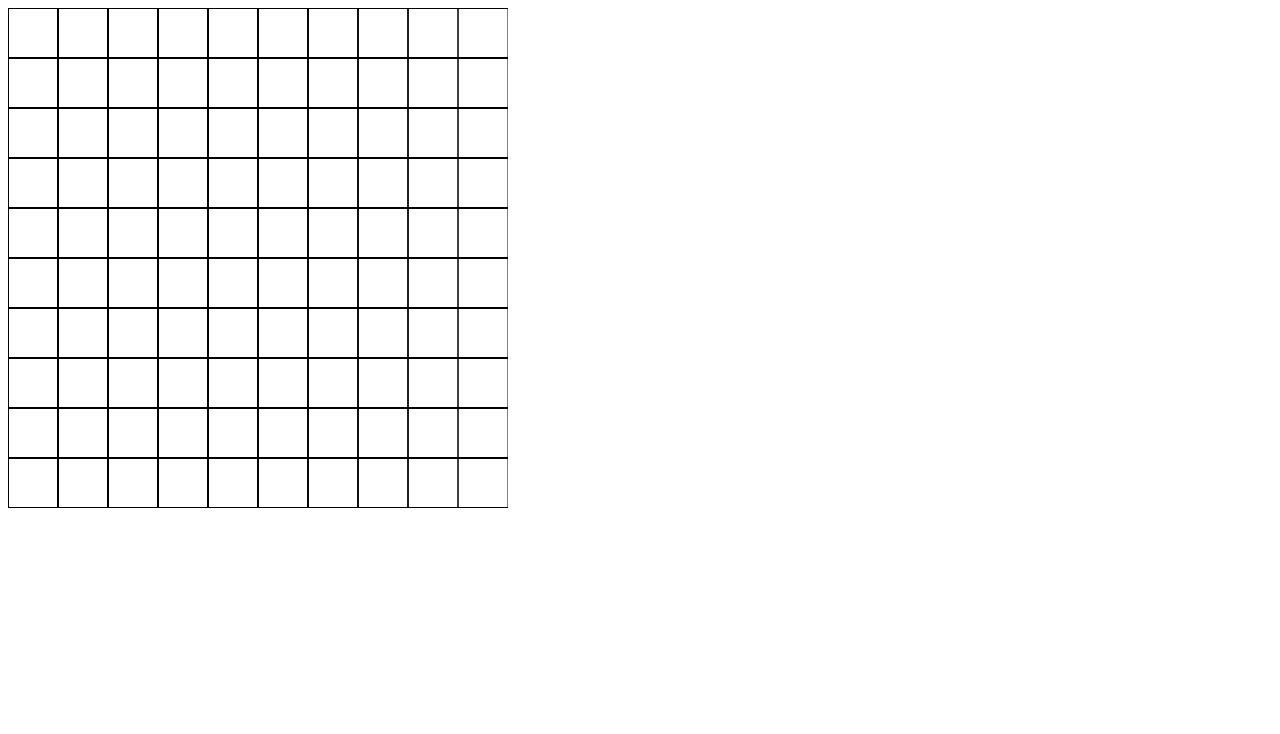
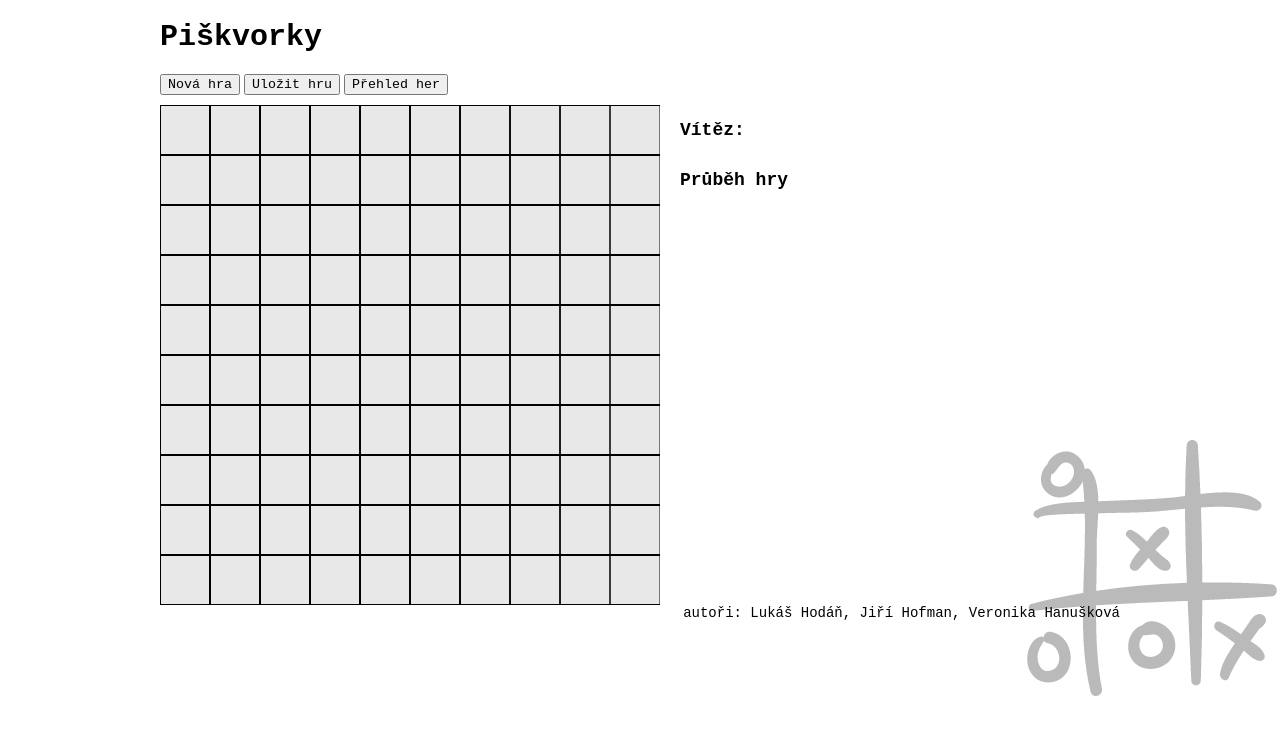
Before and after one commit to Needmayer/piskvorky, a plain HTML site: page index.html in a window 1280 px wide. Drawn offline with nearby package versions, Linux system fonts and the light colour scheme.

Commit message:
změna: html a css (vítěz)

```diff
--- a/index.html
+++ b/index.html
@@ -1,16 +1,43 @@
 <!DOCTYPE html>
-<html lang="en">
+<html>
 <head>
     <meta charset="UTF-8">
     <title></title>
+    <link rel="stylesheet" type="text/css" href="style.css">
 </head>
 <body>
+<header>
+    <h1>Piškvorky</h1>
+</header>
 
+<nav>
+    <button id="novaHraBtn">Nová hra</button>
+    <button id="ulozHruBtn">Uložit hru</button>
+    <button id="prehledHerBtn">Přehled her</button>
+</nav>
+
+<section>
+    <canvas id="canvas" width="500" height="500"></canvas>
+
+    <div id="prehledPrubehuHry">
+        <div id="vitezDiv">
+            <h2>Vítěz: </h2>
+            <div id="viteznyHrac"> </div>
+        </div>
+
+        <h2>Průběh hry</h2>
+        <div id="krokyHracuDiv">
+            <ol id="krokyHracu"> </ol>
+        </div>
+    </div>
+
+</section>
+<footer>autoři: Lukáš Hodáň, Jiří Hofman, Veronika Hanušková</footer>
+
+
+
+<script src = "http://ajax.googleapis.com/ajax/libs/jquery/1.11.3/jquery.min.js"></script>
+<script src ="localStorage.js"></script>
+<script src ="piskvorky.js"></script>
 </body>
-
-	<canvas id="canvas" width="500" height="500"></canvas>
-
-    <script src = "http://ajax.googleapis.com/ajax/libs/jquery/1.11.3/jquery.min.js"></script>
-    <script src ="localStorage.js"></script>
-    <script src ="piskvorky.js"></script>
 </html>
--- a/style.css
+++ b/style.css
@@ -39,7 +39,7 @@ h2 {
 
 }
 
-#vitezDiv h2, #vitezDiv div{
+#vitezDiv h2, #vitezDiv div {
     display: inline-block;
 }
 
```
